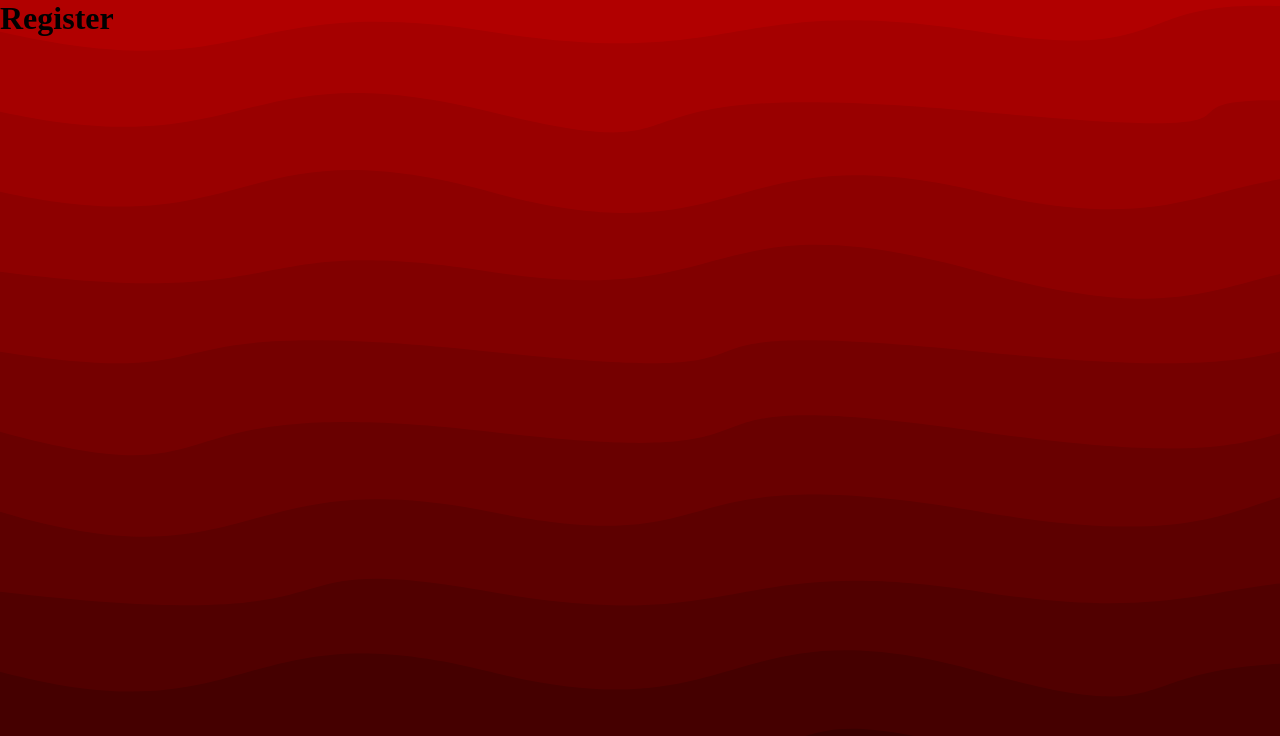
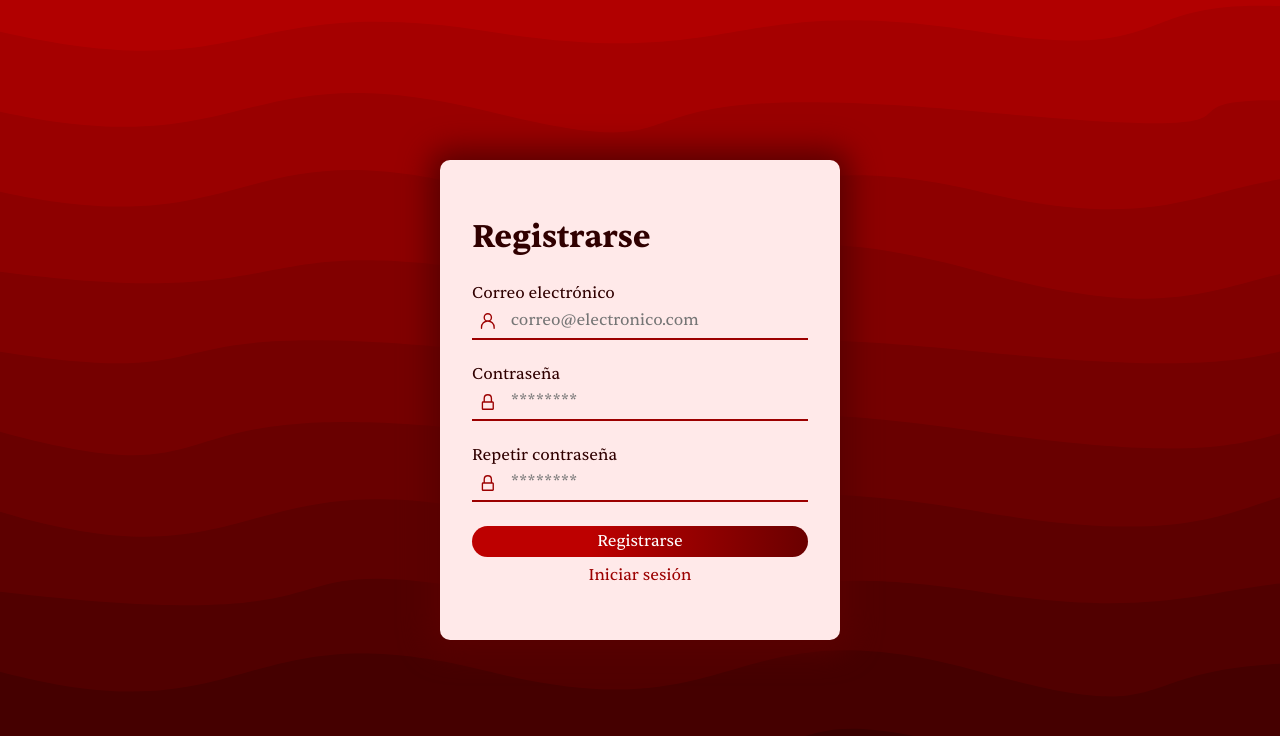
Before and after one commit to hostyn/vinos-frontend, a React (Vite) app: page /registry in a window 1280 px wide. Shown: the top 736 px of the page. Built offline with nearby package versions, Linux system fonts and the light colour scheme.

Commit message:
Add register

```diff
--- a/docker-compose.yml
+++ b/docker-compose.yml
@@ -16,7 +16,6 @@ services:
     volumes:
       - .:/usr/src/app
 
-
   vinos-backend:
     container_name: vinos-backend
     restart: always
@@ -25,6 +24,7 @@ services:
       - PORT=3000
       - MONGODB_URI=mongodb://mongo/vinosdb
       - PRIVATE_KEY=supersecretkey
+      - COOKIE_NAME=vinosAuthToken
     links:
       - mongo
     ports:
--- a/src/components/Modal.tsx
+++ b/src/components/Modal.tsx
@@ -21,7 +21,6 @@ const ModalDiv = styled.div`
   display: flex;
   flex-direction: column;
   justify-content: center;
-  gap: 1rem;
   background-color: ${COLORS.background};
   border-radius: 10px;
   box-shadow: 0px 0px 30px 10px ${COLORS.shadow};
--- a/src/components/ui/Button.tsx
+++ b/src/components/ui/Button.tsx
@@ -2,6 +2,7 @@ import styled from 'styled-components'
 
 interface ButtonProps {
   fontSize?: string
+  margin?: string
 }
 
 const Button = styled.button<ButtonProps>`
@@ -18,6 +19,7 @@ const Button = styled.button<ButtonProps>`
     rgba(189, 0, 0, 1) 35%,
     rgba(106, 0, 0, 1) 100%
   );
+  margin: ${props => props.margin ?? '0'};
 
   transition: 0.1s;
 
--- /dev/null
+++ b/src/components/ui/Flex.tsx
@@ -0,0 +1,7 @@
+import styled from 'styled-components'
+
+const Flex = styled.div`
+  display: flex;
+`
+
+export default Flex
--- a/src/components/ui/Input.tsx
+++ b/src/components/ui/Input.tsx
@@ -1,3 +1,4 @@
+import type React from 'react'
 import styled from 'styled-components'
 import { COLORS } from '../../config/constants'
 
@@ -5,10 +6,14 @@ interface IInput {
   placeholder: string
   icon: JSX.Element
   type?: string
+  name?: string
+  onChange?: (e: React.ChangeEvent<HTMLInputElement>) => any
+  value?: string
+  color?: string
 }
 
 const InputDiv = styled.div`
-  border-bottom: 2px solid ${COLORS.primary};
+  border-bottom: 2px solid ${props => props.color ?? COLORS.primary};
   display: flex;
   gap: 10px;
   padding: 5px;
@@ -19,6 +24,7 @@ const StyledInput = styled.input`
   background-color: transparent;
   border: none;
   width: 100%;
+  font-family: Sentient;
 
   :focus {
     outline: none;
@@ -29,11 +35,21 @@ export default function Input({
   placeholder,
   icon,
   type,
+  onChange,
+  name,
+  value,
+  color,
 }: IInput): JSX.Element {
   return (
-    <InputDiv>
+    <InputDiv color={color}>
       {icon}
-      <StyledInput placeholder={placeholder} type={type} />
+      <StyledInput
+        placeholder={placeholder}
+        type={type}
+        onChange={onChange}
+        name={name}
+        value={value}
+      />
     </InputDiv>
   )
 }
--- a/src/components/ui/Text.tsx
+++ b/src/components/ui/Text.tsx
@@ -3,12 +3,15 @@ import { COLORS } from '../../config/constants'
 
 interface TextProps {
   fontSize?: string
+  margin?: string
+  color?: string
 }
 
 const Text = styled.div<TextProps>`
   font-size: ${props => props.fontSize ?? '1rem'};
   font-family: 'Sentient';
-  color: ${COLORS.text};
+  color: ${props => props.color ?? COLORS.text};
+  margin: ${props => props.margin ?? '0'};
 `
 
 export default Text
--- a/src/components/ui/Title.tsx
+++ b/src/components/ui/Title.tsx
@@ -3,6 +3,7 @@ import { COLORS } from '../../config/constants'
 
 interface TitleProps {
   fontSize?: string
+  margin?: string
 }
 
 const Title = styled.div<TitleProps>`
@@ -10,6 +11,7 @@ const Title = styled.div<TitleProps>`
   font-family: 'Sentient';
   font-weight: bold;
   color: ${COLORS.text};
+  margin: ${props => props.margin ?? '0'};
 `
 
 export default Title
--- a/src/config/constants.ts
+++ b/src/config/constants.ts
@@ -3,4 +3,7 @@ export const COLORS = {
   text: '#300000',
   background: '#ffe9e9',
   shadow: '#590000',
+  error: '#ff0000',
 }
+
+export const VITE_BACKEND_URI = import.meta.env.VITE_BACKEND_URI
--- a/src/pages/Login.tsx
+++ b/src/pages/Login.tsx
@@ -1,3 +1,5 @@
+import type React from 'react'
+import { useState } from 'react'
 import PasswordIcon from '../components/icons/PasswordIcon'
 import UserIcon from '../components/icons/UserIcon'
 import Modal from '../components/Modal'
@@ -8,14 +10,39 @@ import Text from '../components/ui/Text'
 import Title from '../components/ui/Title'
 
 export default function Login(): JSX.Element {
+  const [user, setUser] = useState({ email: '', password: '' })
+
+  const handleChange = ({
+    target,
+  }: React.ChangeEvent<HTMLInputElement>): void => {
+    setUser(user => ({ ...user, [target.name]: target.value }))
+  }
+
+  const handleLogin = (): void => {}
+
   return (
     <Modal>
-      <Title>Iniciar sesión</Title>
+      <Title margin="0 0 1.5rem 0">Iniciar sesión</Title>
       <Text>Correo electrónico</Text>
-      <Input placeholder="correo@electronico.com" icon={<UserIcon />} />
-      <Text>Contraseña</Text>
-      <Input placeholder="********" type="password" icon={<PasswordIcon />} />
-      <Button>Iniciar sesión</Button>
+      <Input
+        placeholder="correo@electronico.com"
+        icon={<UserIcon />}
+        name="email"
+        onChange={handleChange}
+        value={user.email}
+      />
+      <Text margin="1.5rem 0 0 0">Contraseña</Text>
+      <Input
+        placeholder="********"
+        type="password"
+        icon={<PasswordIcon />}
+        name="password"
+        onChange={handleChange}
+        value={user.password}
+      />
+      <Button margin="1.5rem 0 .5rem 0" onClick={handleLogin}>
+        Iniciar sesión
+      </Button>
       <Link to="/registry">Registrarse</Link>
     </Modal>
   )
--- a/src/pages/Register.tsx
+++ b/src/pages/Register.tsx
@@ -1,3 +1,155 @@
+/* eslint-disable @typescript-eslint/no-misused-promises */
+import type React from 'react'
+import { useState } from 'react'
+import { useNavigate } from 'react-router-dom'
+import PasswordIcon from '../components/icons/PasswordIcon'
+import UserIcon from '../components/icons/UserIcon'
+import Modal from '../components/Modal'
+import Button from '../components/ui/Button'
+import Flex from '../components/ui/Flex'
+import Input from '../components/ui/Input'
+import Link from '../components/ui/Link'
+import Text from '../components/ui/Text'
+import Title from '../components/ui/Title'
+import { COLORS } from '../config/constants'
+import { register } from '../services/auth'
+
+interface IError {
+  email: null | string
+  password: null | string
+  repeatPassword: null | string
+}
+
 export default function Register(): JSX.Element {
-  return <h1>Register</h1>
+  const navigate = useNavigate()
+  const [user, setUser] = useState({
+    email: '',
+    password: '',
+    repeatPassword: '',
+  })
+
+  const [error, setError] = useState<IError>({
+    email: null,
+    password: null,
+    repeatPassword: null,
+  })
+
+  const validateUser = (): boolean => {
+    setError({ email: null, password: null, repeatPassword: null })
+    let anyError = false
+
+    if (user.email === '') {
+      setError(error => ({ ...error, email: 'Es obligatorio' }))
+      anyError = true
+    } else if (!/^[\w-.]+@([\w-]+\.)+[\w-]{2,4}$/.test(user.email)) {
+      setError(error => ({ ...error, email: 'Email inválido' }))
+      anyError = true
+    }
+
+    if (user.password === '') {
+      setError(error => ({ ...error, password: 'Es obligatorio' }))
+      anyError = true
+    } else if (user.password.length < 8) {
+      setError(error => ({ ...error, password: 'Demasiado corta' }))
+      anyError = true
+    }
+
+    if (user.repeatPassword === '') {
+      setError(error => ({ ...error, repeatPassword: 'Es obligatorio' }))
+      anyError = true
+    } else if (user.repeatPassword !== user.password) {
+      setError(error => ({ ...error, repeatPassword: 'No coincide' }))
+      anyError = true
+    }
+
+    return anyError
+  }
+
+  const handleChange = ({
+    target,
+  }: React.ChangeEvent<HTMLInputElement>): void => {
+    setUser(user => ({ ...user, [target.name]: target.value }))
+  }
+
+  const handleRegister = async (): Promise<void> => {
+    const error = validateUser()
+    if (error) return
+
+    try {
+      await register({ email: user.email, password: user.password })
+      navigate('/')
+    } catch {
+      setError(error => ({ ...error, email: 'Ya existe' }))
+    }
+  }
+
+  return (
+    <Modal>
+      <Title margin="0 0 1.5rem 0">Registrarse</Title>
+      <Flex>
+        <Text>Correo electrónico</Text>
+        {error.email && (
+          <Text margin="0 0 0 .5rem" color={COLORS.error}>
+            {error.email}
+          </Text>
+        )}
+      </Flex>
+      <Input
+        color={error.email ? COLORS.error : COLORS.primary}
+        placeholder="correo@electronico.com"
+        icon={<UserIcon color={error.email ? COLORS.error : COLORS.primary} />}
+        name="email"
+        onChange={handleChange}
+        value={user.email}
+      />
+
+      <Flex>
+        <Text margin="1.5rem 0 0 0">Contraseña</Text>
+        {error.password && (
+          <Text margin="1.5rem 0 0 .5rem" color={COLORS.error}>
+            {error.password}
+          </Text>
+        )}
+      </Flex>
+      <Input
+        color={error.password ? COLORS.error : COLORS.primary}
+        placeholder="********"
+        type="password"
+        icon={
+          <PasswordIcon
+            color={error.password ? COLORS.error : COLORS.primary}
+          />
+        }
+        name="password"
+        onChange={handleChange}
+        value={user.password}
+      />
+      <Flex>
+        <Text margin="1.5rem 0 0 0">Repetir contraseña</Text>
+        {error.repeatPassword && (
+          <Text margin="1.5rem 0 0 .5rem" color={COLORS.error}>
+            {error.repeatPassword}
+          </Text>
+        )}
+      </Flex>
+      <Input
+        color={error.repeatPassword ? COLORS.error : COLORS.primary}
+        placeholder="********"
+        type="password"
+        icon={
+          <PasswordIcon
+            color={error.repeatPassword ? COLORS.error : COLORS.primary}
+          />
+        }
+        name="repeatPassword"
+        onChange={handleChange}
+        value={user.repeatPassword}
+      />
+
+      <Button margin="1.5rem 0 .5rem 0" onClick={handleRegister}>
+        Registrarse
+      </Button>
+      <Link to="/login">Iniciar sesión</Link>
+    </Modal>
+  )
 }
```
Also changed, not shown: .eslintrc.json.
